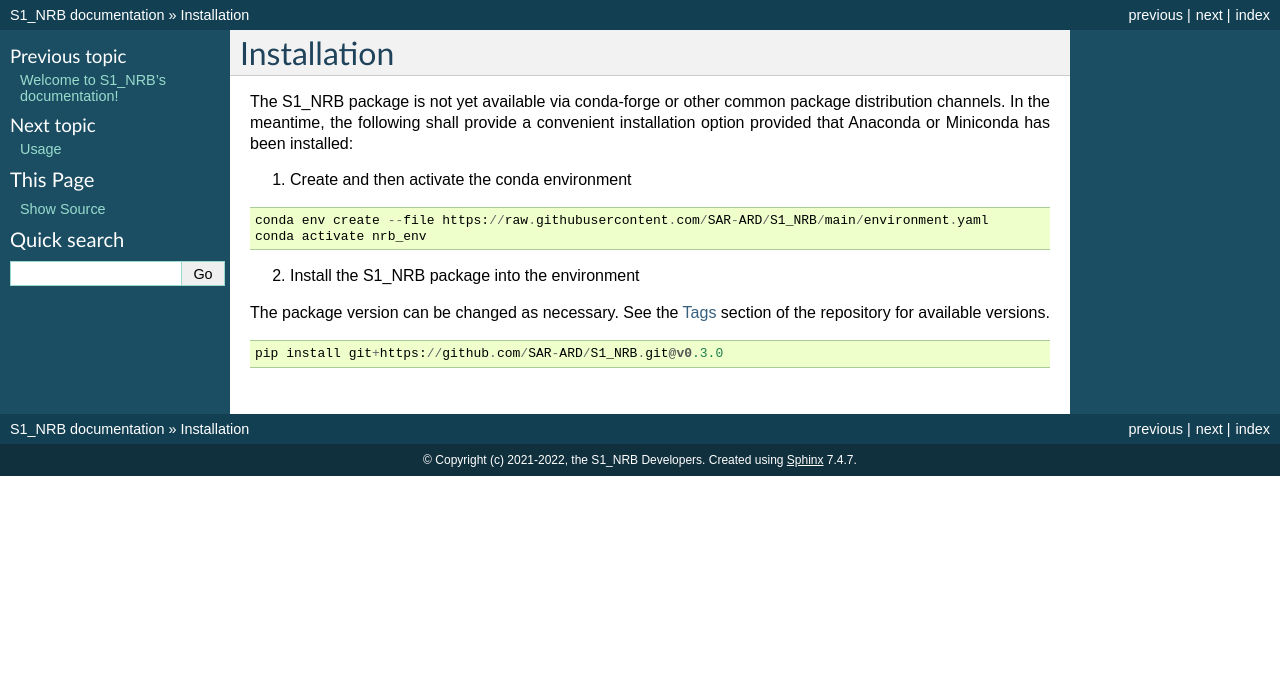
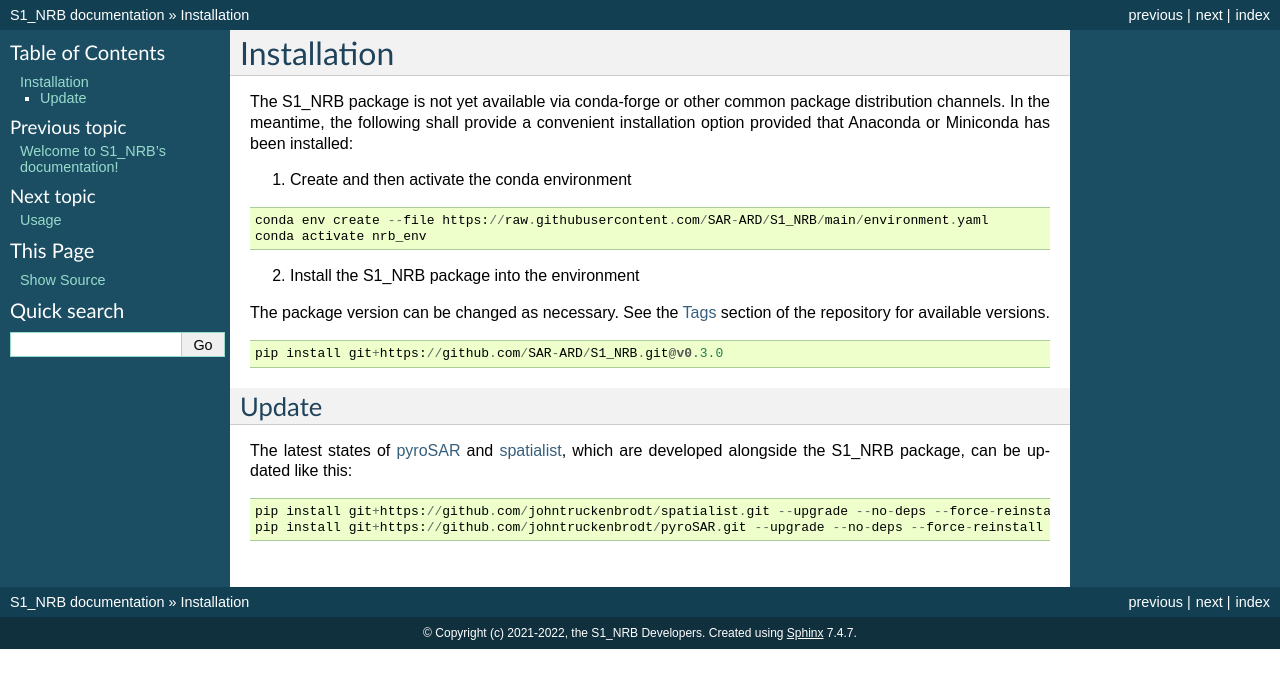
Before and after one commit to SAR-ARD/s1ard, a Sphinx documentation site: the page built from docs/general/installation.rst, in a window 1280 px wide. Shown: the top 688 px of the page. Built offline with Sphinx 7.4.7, drawn with Linux system fonts in a browser that asks for light colours.

Commit message:
[docs] add section in `installation.rst`

```diff
--- a/docs/general/installation.rst
+++ b/docs/general/installation.rst
@@ -22,3 +22,15 @@
 ::
 
     pip install git+https://github.com/SAR-ARD/S1_NRB.git@v0.3.0
+
+Update
+------
+
+The latest states of `pyroSAR <https://github.com/johntruckenbrodt/pyroSAR>`_ and
+`spatialist <https://github.com/johntruckenbrodt/spatialist>`_, which are developed alongside the S1_NRB package, can be
+updated like this:
+
+::
+
+    pip install git+https://github.com/johntruckenbrodt/spatialist.git --upgrade --no-deps --force-reinstall
+    pip install git+https://github.com/johntruckenbrodt/pyroSAR.git --upgrade --no-deps --force-reinstall
```
